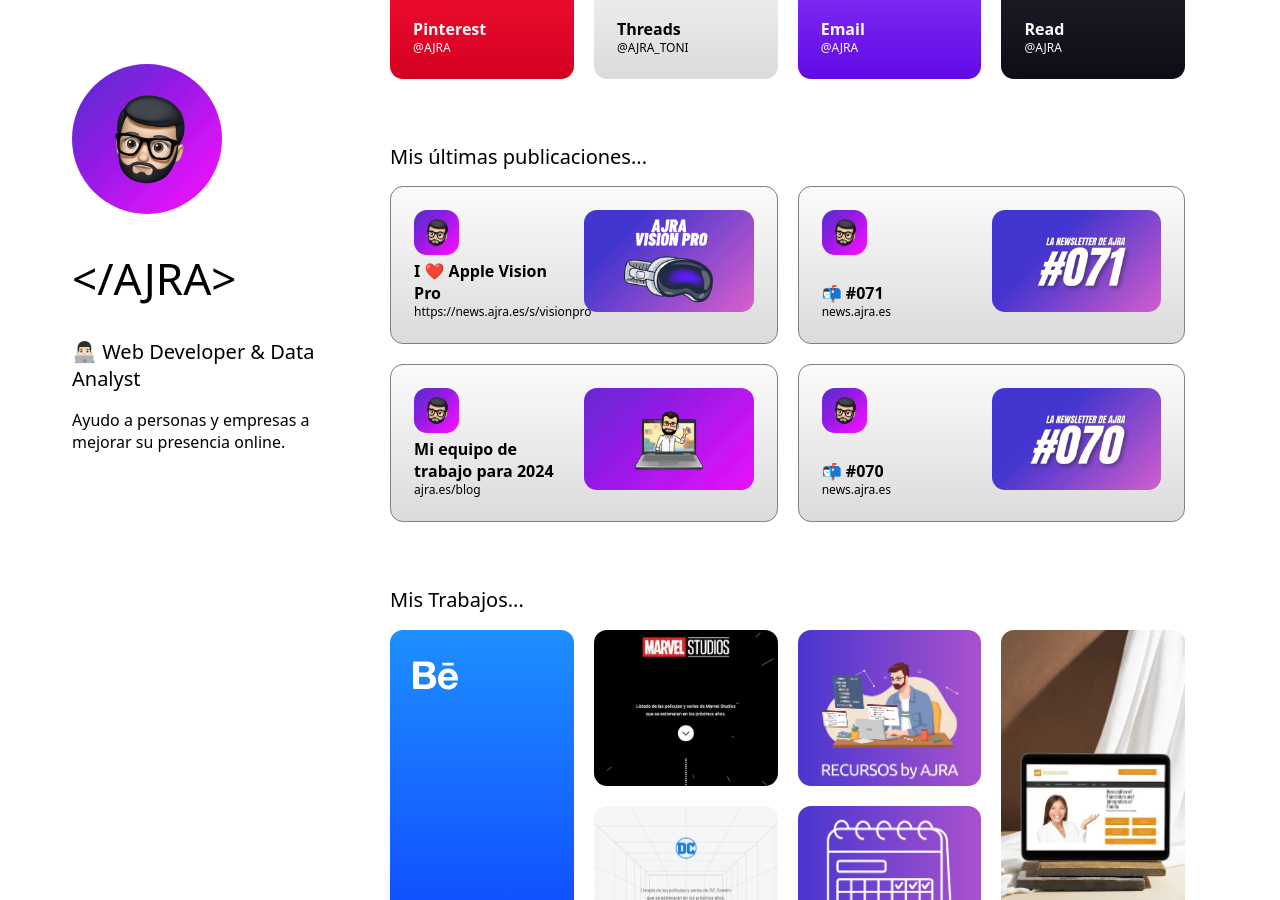
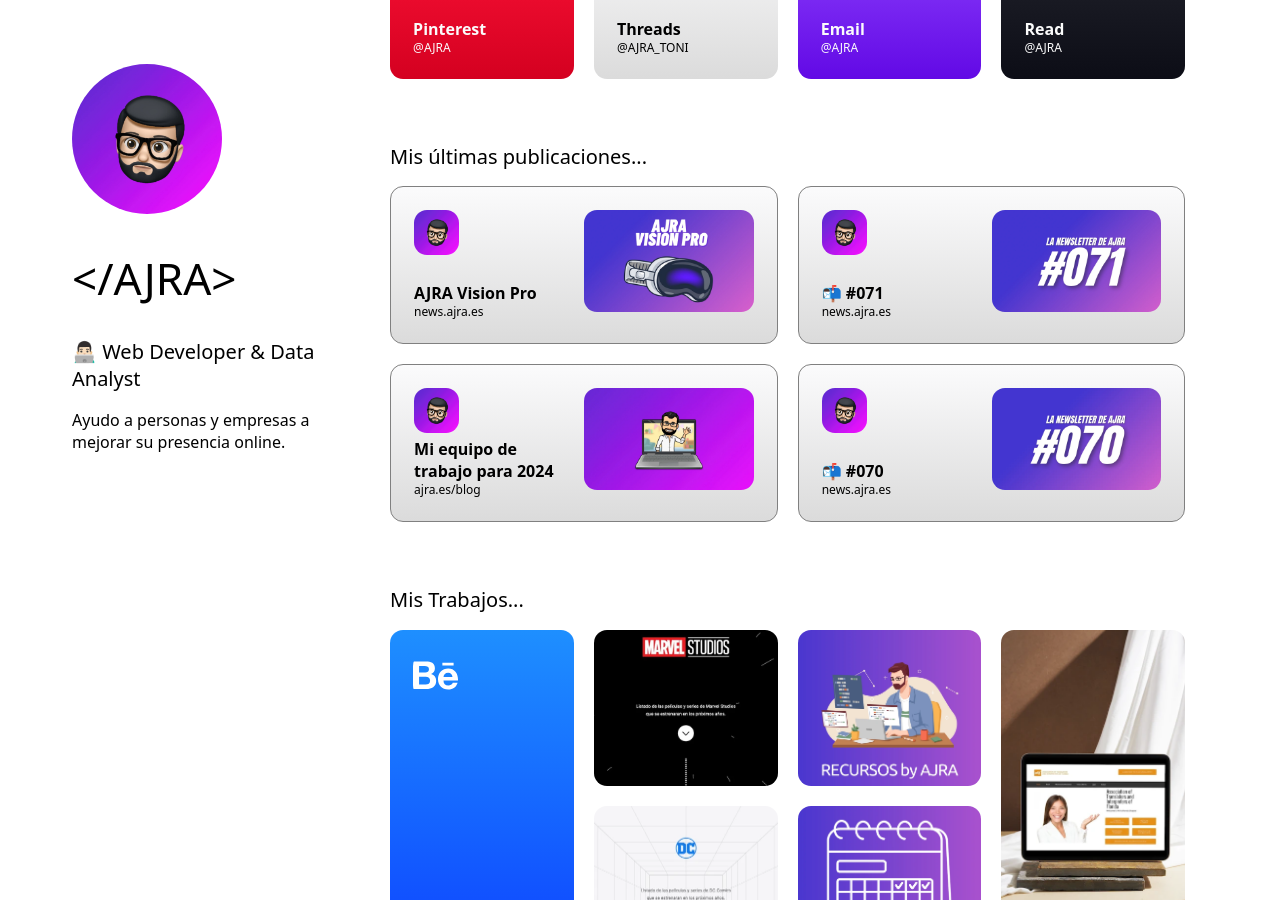
Before and after one commit to AJRAtoni/ajra, a Jekyll site: the page index.html, which Jekyll copies as it is, in a window 1280 px wide and 900 px high, scrolled down 545 px. Built offline with Jekyll 4.4.1, drawn with Linux system fonts in a browser that asks for light colours.

Commit message:
03/28/2024

```diff
--- a/index.html
+++ b/index.html
@@ -117,8 +117,8 @@
                     <div class="mitad">
                         <img class="logo-normal" src="images/AJRA.webp" alt="AJRA">
                         <div class="info">
-                            <h2 class="title">I ❤️ Apple Vision Pro</h2>
-                            <p class="handle">https://news.ajra.es/s/visionpro</p>
+                            <h2 class="title">AJRA Vision Pro</h2>
+                            <p class="handle">news.ajra.es</p>
                         </div>
                     </div>
                     <div class="mitad">
```
